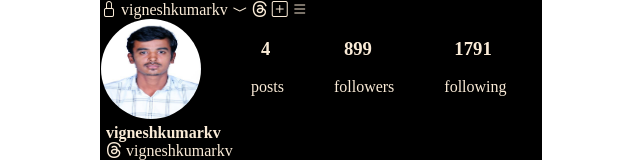
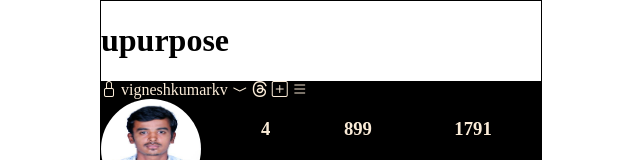
Before and after one commit to Vigneshkumarkv/final-up, a plain HTML site: page Instagram/index.html in a window 1280 px wide. Shown: the top 160 px of the page, without its empty margins (319-959 px from the left). Drawn offline with nearby package versions, Linux system fonts and the light colour scheme.

Commit message:
Second Commit

```diff
--- a/Instagram/index.html
+++ b/Instagram/index.html
@@ -11,6 +11,9 @@
 
 <body>
     <header>
+        <div class="understanding purpose">
+            <h1>upurpose</h1>
+        </div>
         <div class="header-ite">
             <nav><i class="bi bi-lock"></i>
                 vigneshkumarkv
```
